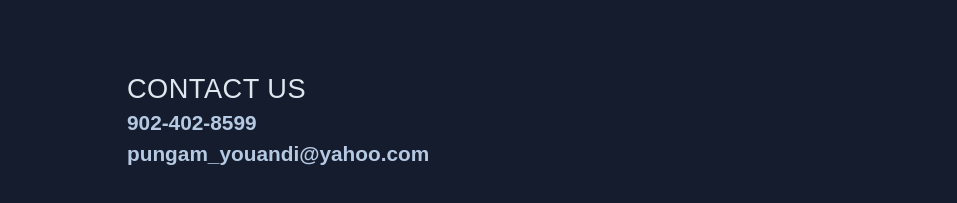
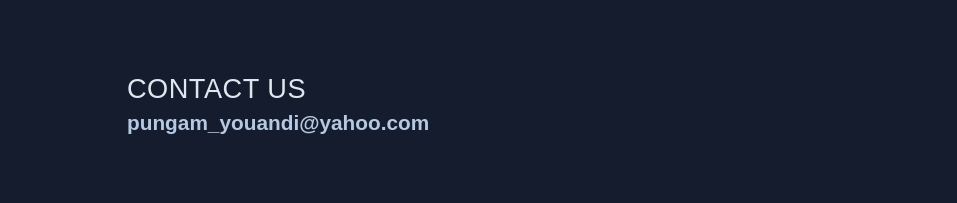
Before and after one commit to brandonphelps1212/brandonphelps1212.github.io, a plain HTML site: page index.html in a window 1280 px wide. Shown: the part 3307-3510 px from the top of the page, without its empty margins (33-990 px from the left). Drawn offline with nearby package versions, Linux system fonts and the light colour scheme; a web font is replaced by a local one.

Commit message:
updating contact info

```diff
--- a/index.html
+++ b/index.html
@@ -207,7 +207,7 @@
                         <i class="bx bxl-twitter"></i>
                     </div> -->
                     <div class="contact_info">
-                    <h3 class="tel">902-402-8599</h3>
+                    <!-- <h3 class="tel">902-402-8599</h3> -->
                     <h3 class="email">pungam_youandi@yahoo.com</h3>
                 </div>
                 </div>
```
